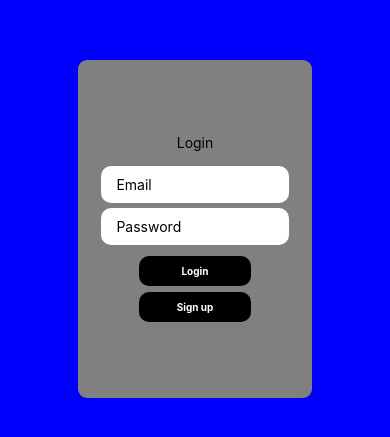
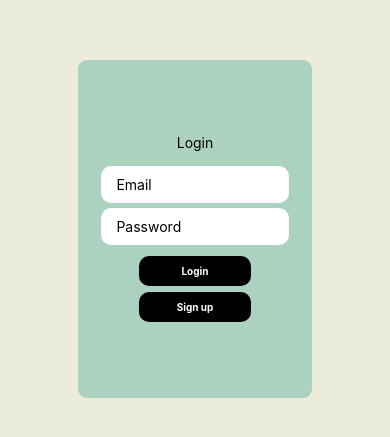
Before and after one commit to MyPropertyPal/MyPropertyPal-mobile, a React Native app: screen /Login in a window 390 px wide. Shown: the part 193-630 px from the top of the page. Built offline with nearby package versions, Linux system fonts and the light colour scheme.

Commit message:
signup, login functionality complete

```diff
--- a/components/LoginSignup/LoginForm.jsx
+++ b/components/LoginSignup/LoginForm.jsx
@@ -77,7 +77,7 @@ export const LoginForm = ({ setDisplay }) => {
 };
 const styles = StyleSheet.create({
   formContainer: {
-    backgroundColor: "gray",
+    backgroundColor: "#ABD2C0",
     display: "flex",
     height: "40%",
     width: "60%",
--- a/components/LoginSignup/SignupForm.jsx
+++ b/components/LoginSignup/SignupForm.jsx
@@ -12,7 +12,6 @@ import firebase from "firebase/compat";
 import "firebase/firestore";
 
 export const SignupForm = ({ setDisplay }) => {
-
   const auth = firebase.auth;
   const firestore = firebase.firestore;
   const db = firebase.firestore();
@@ -37,6 +36,7 @@ export const SignupForm = ({ setDisplay }) => {
         );
         const { uid } = userCredential.user;
         await setDoc(doc(db, "users", `${name}`), { name: name, email: email });
+        setDisplay("Login");
         alert(`Document added with ID: ${uid}`);
       } catch (error) {
         alert(error.message);
@@ -101,7 +101,7 @@ export const SignupForm = ({ setDisplay }) => {
 };
 const styles = StyleSheet.create({
   formContainer: {
-    backgroundColor: "gray",
+    backgroundColor: "#ABD2C0",
     display: "flex",
     height: "50%",
     width: "60%",
--- a/screens/Home.js
+++ b/screens/Home.js
@@ -45,6 +45,7 @@ const Home = () => {
   return (
     <View style={styles.container}>
       <Text style={styles.text}>Welcome {name}</Text>
+      <Text style={styles.text}>This is the home screen</Text>
       <TouchableOpacity onPress={handleSignOut}>
         <Text>Sign Out</Text>
       </TouchableOpacity>
@@ -57,7 +58,7 @@ export default Home;
 const styles = StyleSheet.create({
   container: {
     display: "flex",
-    backgroundColor: "red",
+    backgroundColor: "#EBECDA",
     height: "100%",
     justifyContent: "center",
     alignItems: "center",
--- a/screens/Login.js
+++ b/screens/Login.js
@@ -27,7 +27,7 @@ export default Login;
 
 const styles = StyleSheet.create({
   container: {
-    backgroundColor: "blue",
+    backgroundColor: "#EBECDA",
     height: "100%",
     width: "100%",
     display: "flex",
```
Also changed, not shown: components/Button/index.js (added).
